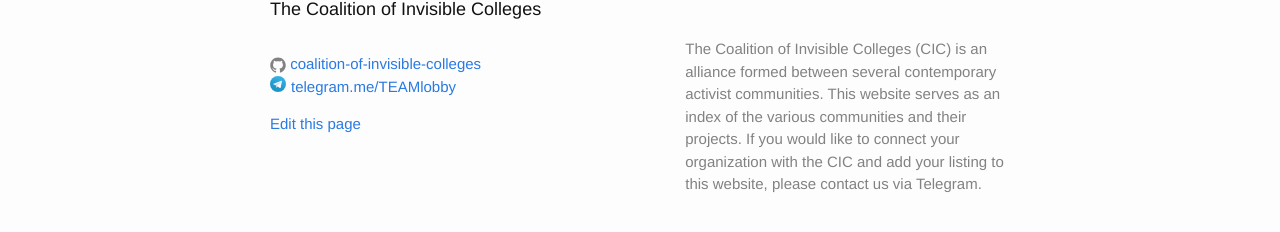
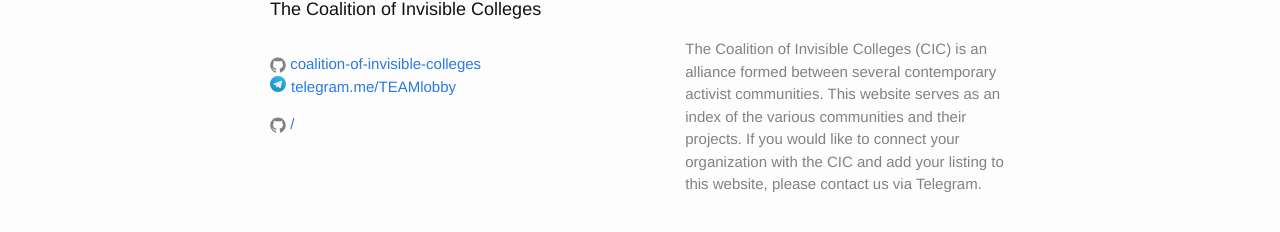
Before and after one commit to coalition-of-invisible-colleges/cic.github.io, a Jekyll site: the page built from index.md, in a window 1280 px wide. Shown: the part 331-563 px from the top of the page. Built offline with Jekyll 4.4.1, drawn with Linux system fonts in a browser that asks for light colours.

Commit message:
Fixed Edit this page link—incomplete

```diff
--- a/_includes/footer.html
+++ b/_includes/footer.html
@@ -35,7 +35,9 @@
         </ul>
         <ul class="contact-list">
           <!--todo: add a pen icon here-->
-          <li><a href='https://github.com/coalition-of-invisible-colleges/cic.github.io/edit/master{{ page.url }}'>Edit this page</a></li>
+          <li>
+            {% include icon-github.html username=page.url %}
+          </li>
         </ul>
       </div>
 
```
